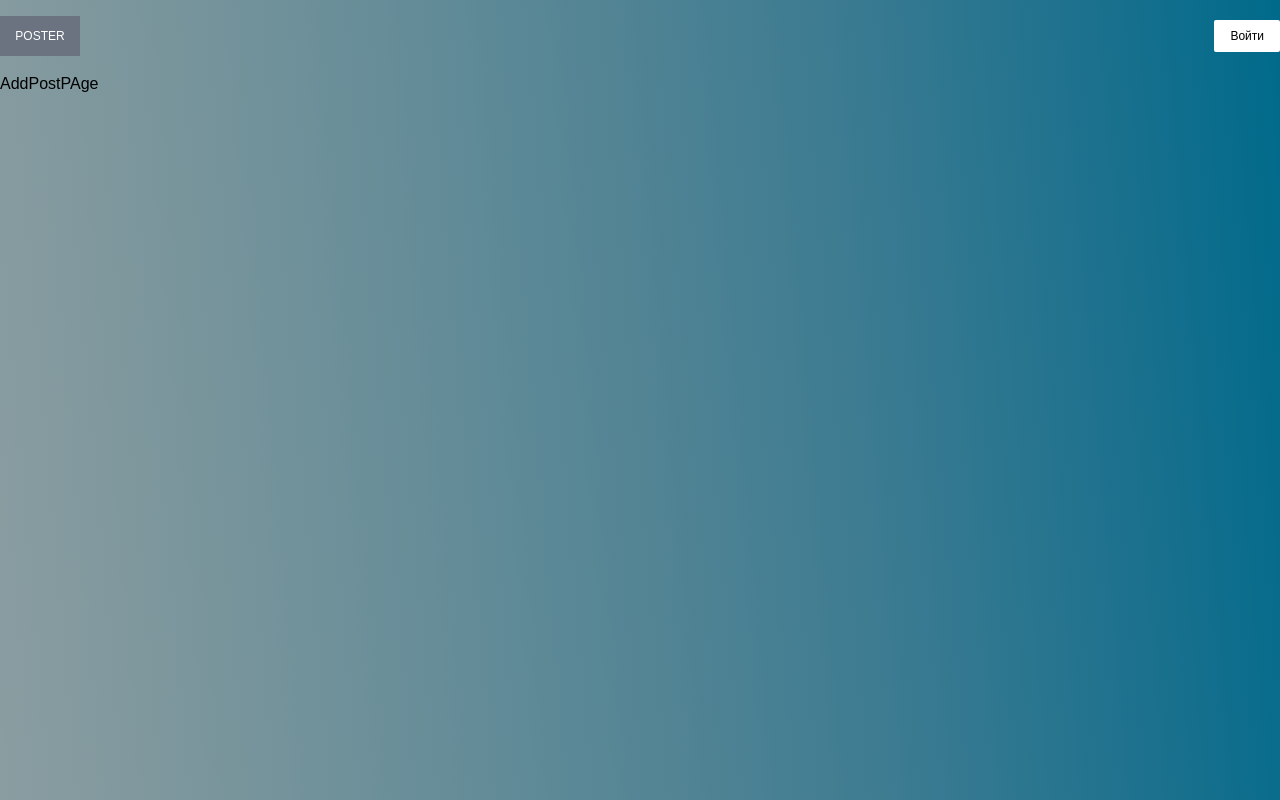
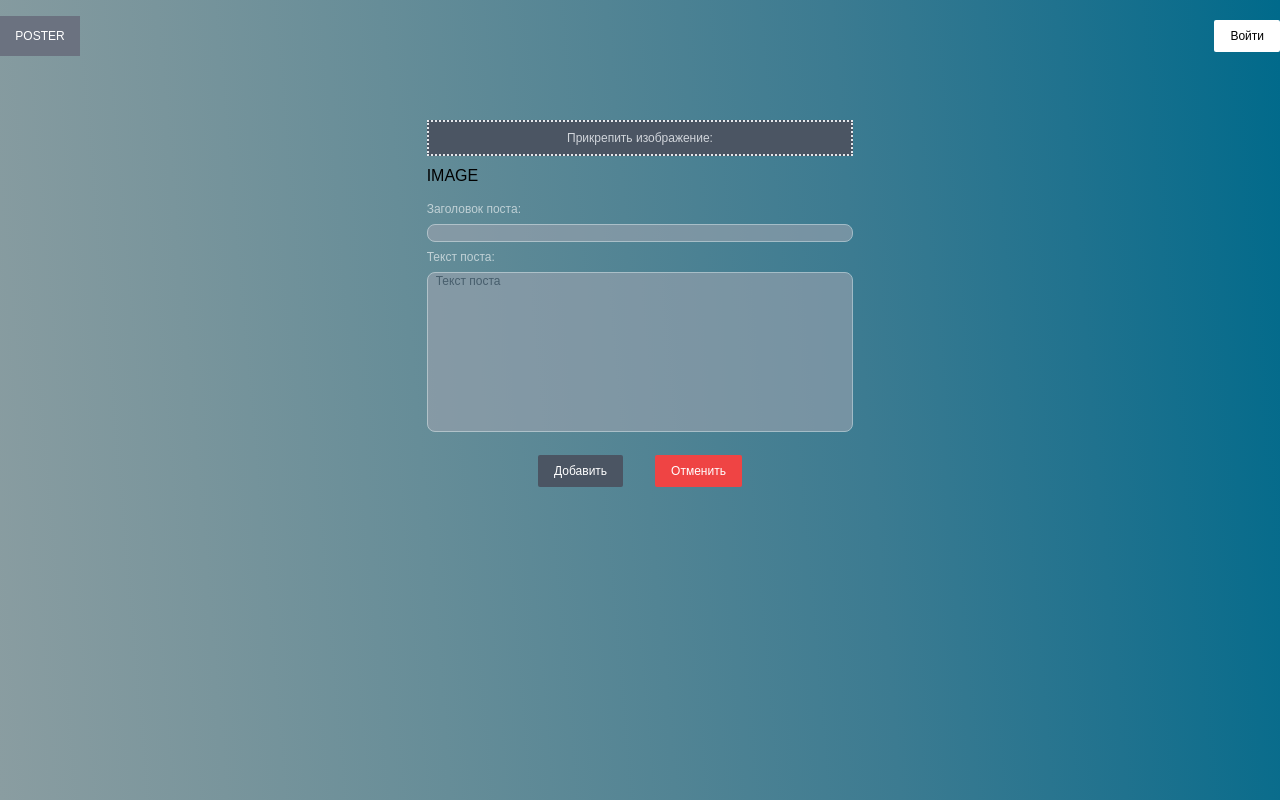
Before and after one commit to ClydeEroor/olx-client, a React (Create React App) app: page /new in a window 1280 px wide. Built offline with nearby package versions, Linux system fonts and the light colour scheme; no server answers.

Commit message:
add/edit register-Post method

```diff
--- a/src/pages/AddPostPage.jsx
+++ b/src/pages/AddPostPage.jsx
@@ -1,9 +1,38 @@
 import React from 'react';
 
 const AddPostPage = () => {
-    return (<div>
-        AddPostPAge
-    </div>);
+    return <form className='w-1/3 mx-auto py-10'
+                 onSubmit={e => e.preventDefault()}
+    >
+        <label
+            className='text-gray-300 py-2 bg-gray-600 text-xs mt-2 flex items-center justify-center border-2 border-dotted cursor-pointer'>
+            Прикрепить изображение:
+            <input type="file" className='hidden'/>
+        </label>
+        <div className='flex object-cover py-2'>IMAGE</div>
+        <label className='text-xs text-white opacity-60'>
+            Заголовок поста:
+            <input type='text'
+                   className='mt-1 text-black w-full rounded-lg bg-gray-400 border px-2 text-xs outline-none placeholder:text-gray-700'
+            />
+        </label>
+
+        <label className='text-xs text-white opacity-60'>
+            Текст поста:
+            <textarea placeholder='Текст поста'
+                   className='mt-1 text-black w-full rounded-lg bg-gray-400 border px-2 text-xs outline-none resize-none h-40 placeholder:text-gray-700'
+            />
+        </label>
+
+        <div className='flex gap-8 items-center justify-center mt-4'>
+            <button className='flex justify-center items-center bg-gray-600 text-xs text-white rounded-sm py-2 px-4'>
+                Добавить
+            </button>
+            <button className='flex justify-center items-center bg-red-500 text-xs text-white rounded-sm py-2 px-4'>
+                Отменить
+            </button>
+        </div>
+    </form>
 };
 
 export default AddPostPage;
--- /dev/null
+++ b/src/redux/features/post/postSlice.js
@@ -0,0 +1,32 @@
+import {createSlice, createAsyncThunk} from "@reduxjs/toolkit";
+import axios from "../../../utils/axios";
+
+const initialState = {
+    post: [],
+    popularPosts: [],
+    loading: false,
+}
+
+
+export const createPost = createAsyncThunk(
+    'post/createPost',
+    async(params) => {
+    try {
+        const { data } = await axios.post('/posts', params)
+
+        return data
+
+    } catch (error) {
+        console.log(error)
+    }
+})
+
+
+export const postSlice = createSlice({
+    name: 'post',
+    initialState,
+    reducers: {},
+    extraReducers: {},
+})
+
+export default postSlice.reducer
--- a/src/redux/store.js
+++ b/src/redux/store.js
@@ -1,8 +1,10 @@
 import { configureStore } from '@reduxjs/toolkit'
 import authSlice from "./features/auth/authSlice";
+import PostSlice from "./features/post/postSlice";
 
 export const store = configureStore({
     reducer: {
         auth: authSlice,
+        post: PostSlice,
     },
 })
```
